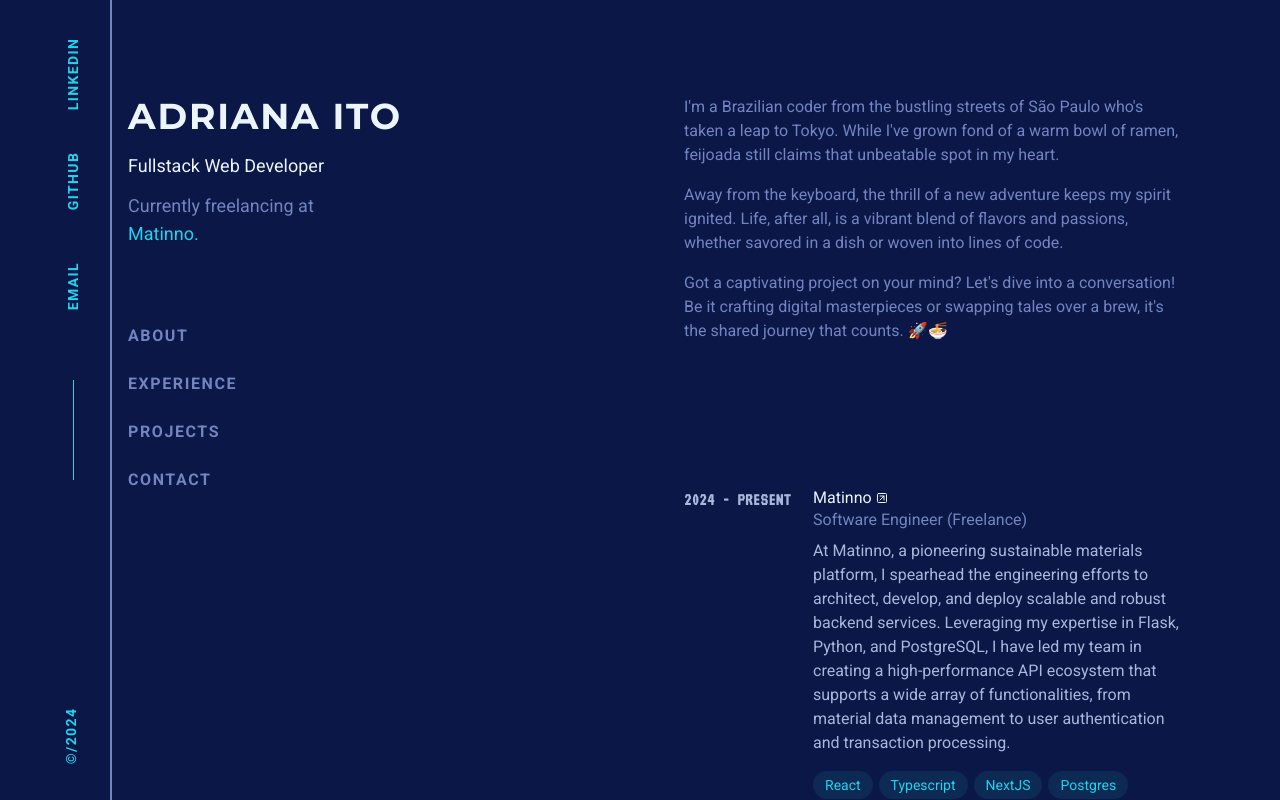
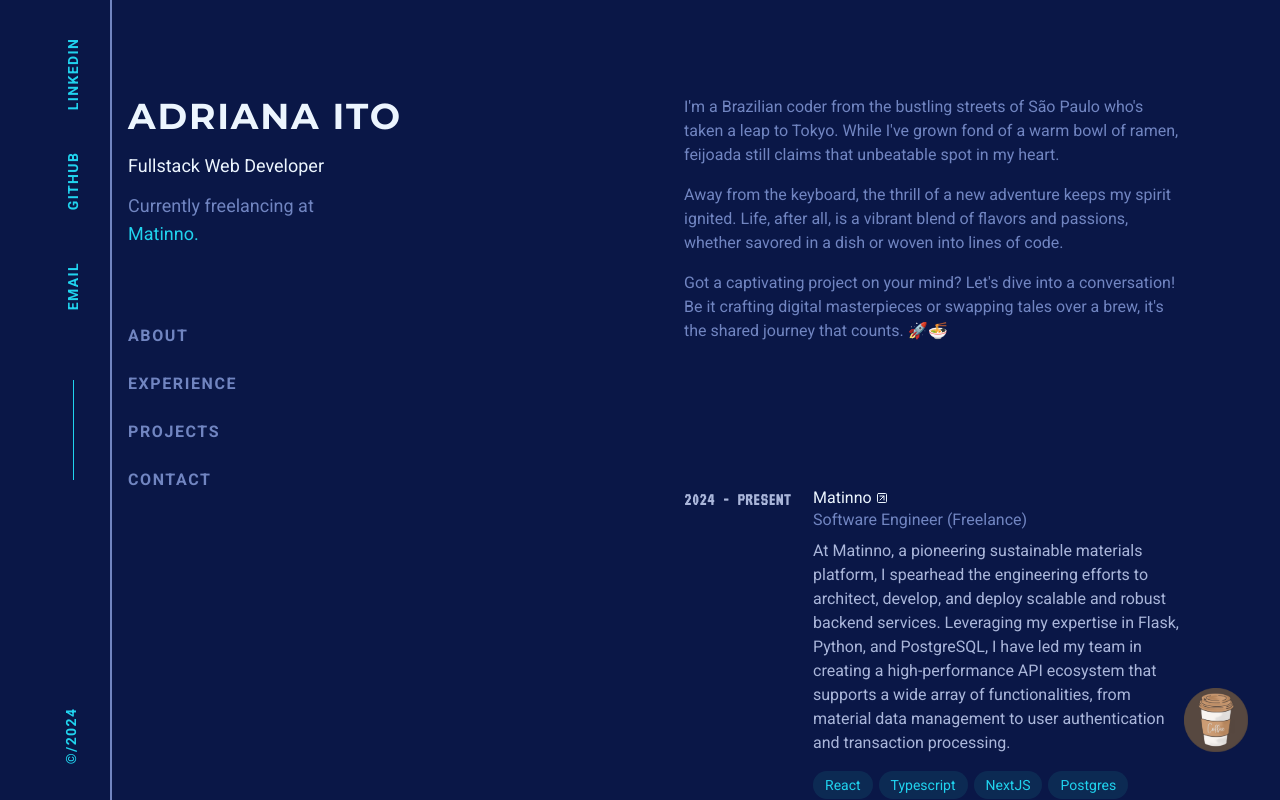
Before and after one commit to Adrianaito/portfolio-2024, a Next.js app: page / in a window 1280 px wide. Shown: the top 800 px of the page. Built offline with nearby package versions, Linux system fonts and the light colour scheme; a web font is replaced by a local one.

Commit message:
add coffee component

```diff
--- /dev/null
+++ b/src/app/_components/Coffee.tsx
@@ -0,0 +1,54 @@
+"use client";
+import { useEffect, useState } from "react";
+import Image from "next/image";
+import { cn } from "../_lib/utils";
+
+const CoffeeImage: React.FC = () => {
+  const [isCentered, setIsCentered] = useState(false);
+
+  useEffect(() => {
+    const timer = setTimeout(() => {
+      setIsCentered(!isCentered);
+    }, 60000); //1 minute
+
+    return () => clearTimeout(timer);
+  }, [isCentered]);
+
+  useEffect(() => {
+    const coffeeImage = document.getElementById("coffee");
+
+    if (coffeeImage) {
+      // Function to trigger the shake effect
+      const shakeCoffee = () => {
+        coffeeImage.classList.add("animate-wiggle");
+
+        // Remove the shake class after 1 second (500ms)
+        setTimeout(() => {
+          coffeeImage.classList.remove("animate-wiggle");
+        }, 1000);
+      };
+
+      const intervalId = setInterval(shakeCoffee, 10000); // 10 seconds
+
+      return () => clearInterval(intervalId);
+    }
+  }, []);
+
+  return (
+    <Image
+      id="coffee"
+      src="/coffee.png"
+      alt="Coffee"
+      width={200}
+      height={200}
+      className={cn(
+        "fixed",
+        "w-16",
+        "h-16",
+        isCentered ? "top-left" : "bottom-right"
+      )}
+    />
+  );
+};
+
+export default CoffeeImage;
--- a/src/app/layout.tsx
+++ b/src/app/layout.tsx
@@ -1,15 +1,9 @@
 import "./globals.css";
+import React from "react";
 import type { Metadata } from "next";
-import {
-  Montserrat,
-  Unbounded,
-  Josefin_Sans,
-  VT323,
-  Exo_2,
-  Roboto,
-} from "next/font/google";
+import { Montserrat, Unbounded, VT323, Exo_2, Roboto } from "next/font/google";
 import Navbar from "./_components/Navbar";
-import React from "react";
+import CoffeeImage from "./_components/Coffee";
 
 const exo2 = Exo_2({
   subsets: ["latin"],
@@ -66,6 +60,7 @@ export default function RootLayout({
         {/* <Navbar>{children}</Navbar> */}
         <Navbar />
         {children}
+        <CoffeeImage />
       </body>
     </html>
   );
```
